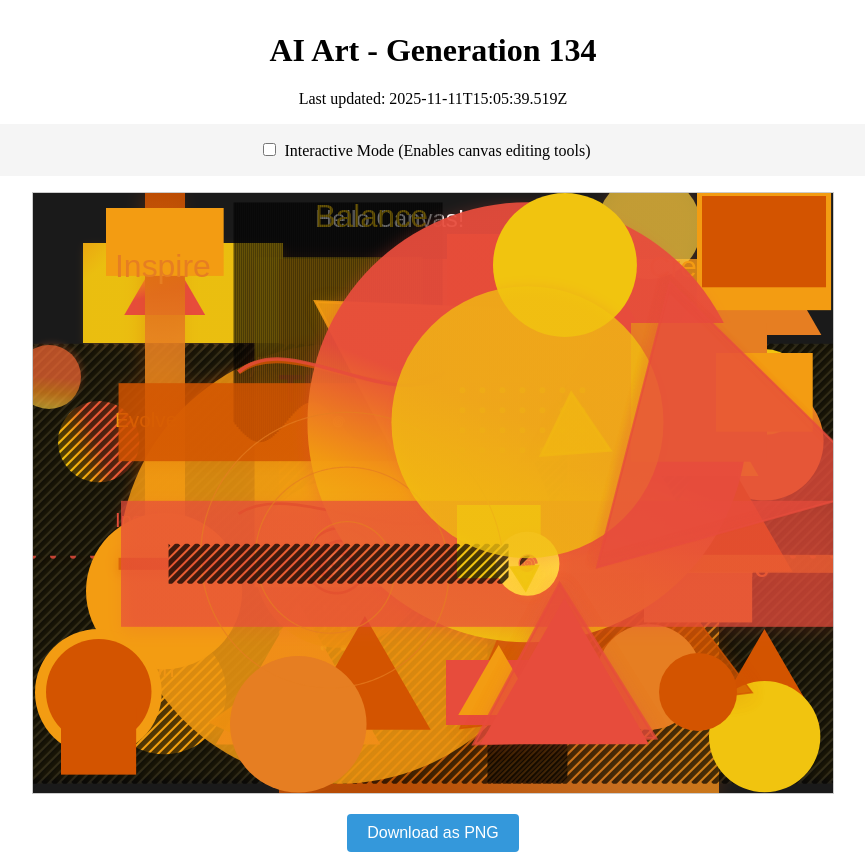
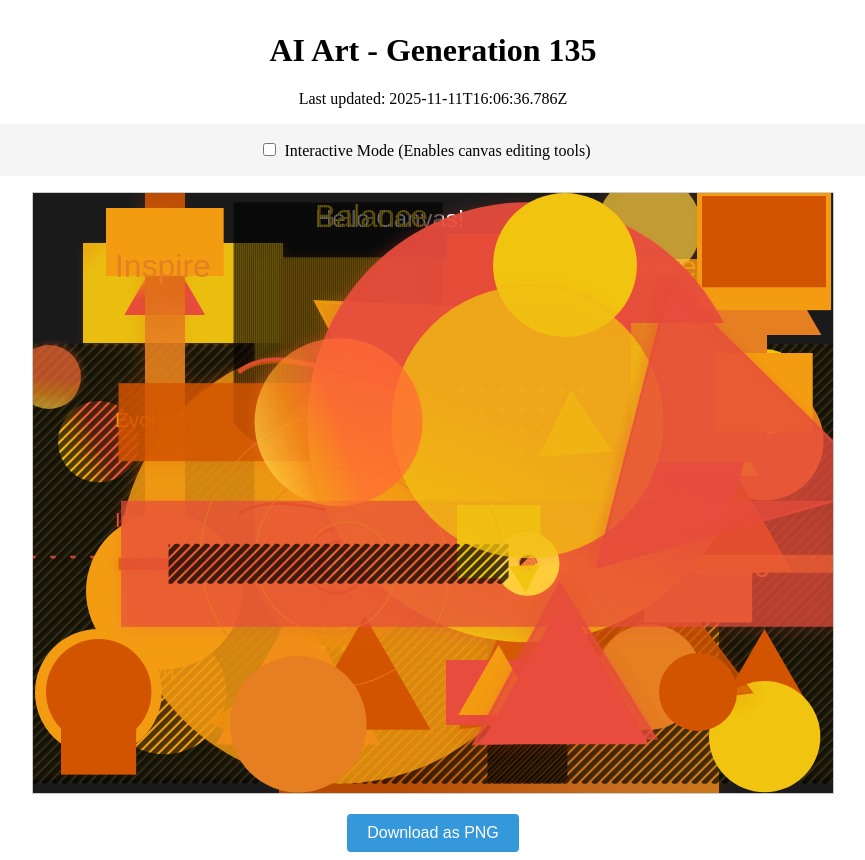
Before and after one commit to mcclowes/ai-art, a React (Vite) app: page / in a window 1280 px wide. Shown: the whole page, without its empty margins (207-1072 px from the left). Built offline with nearby package versions, Linux system fonts and the light colour scheme.

Commit message:
Improve artwork - Generation 135

```diff
--- a/src/artwork-state.ts
+++ b/src/artwork-state.ts
@@ -1623,9 +1623,35 @@ export const artworkState: ArtworkState = {
         "offsetY": -4.074900035231
       },
       "id": "rotated_triangle_1762866858118"
+    },
+    {
+      "type": "circle",
+      "x": 305.5624227441286,
+      "y": 229.17181705809645,
+      "radius": 84,
+      "fillStyle": "#FF6B35",
+      "gradient": {
+        "type": "linear",
+        "colors": [
+          "#FF6B35",
+          "#F7931E",
+          "#FFD23F"
+        ],
+        "direction": 160.38441881755818,
+        "centerX": 0.6310532677876282,
+        "centerY": 0.5450029963858738
+      },
+      "shadow": {
+        "blur": 8.013069307168621,
+        "color": "#FF6B3540",
+        "offsetX": -4.661577162174662,
+        "offsetY": -2.49324025626275
+      },
+      "opacity": 0.7176220900864789,
+      "id": "gradient_circle_1762877196786"
     }
   ],
-  "generation": 134,
-  "lastUpdated": "2025-11-11T15:05:39.519Z",
+  "generation": 135,
+  "lastUpdated": "2025-11-11T16:06:36.786Z",
   "cycleStarted": "2025-11-06T02:35:49.500Z"
 };
```
